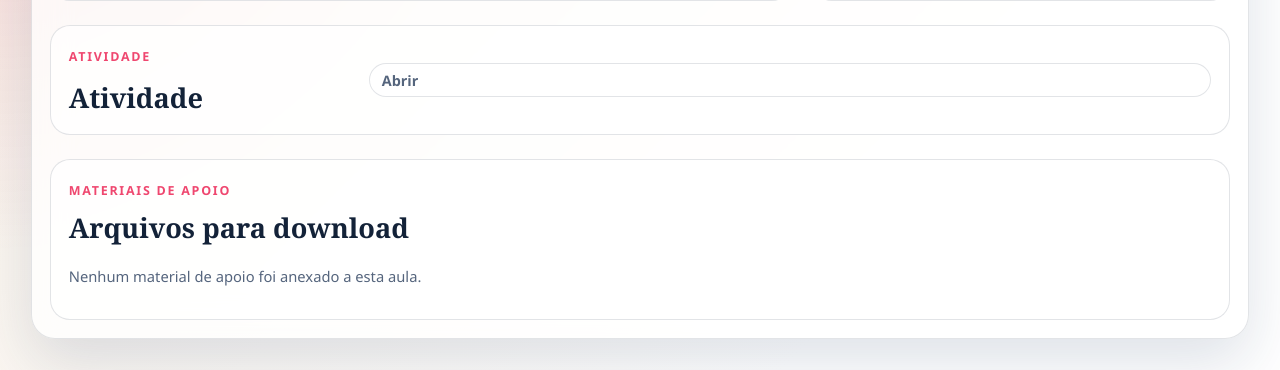
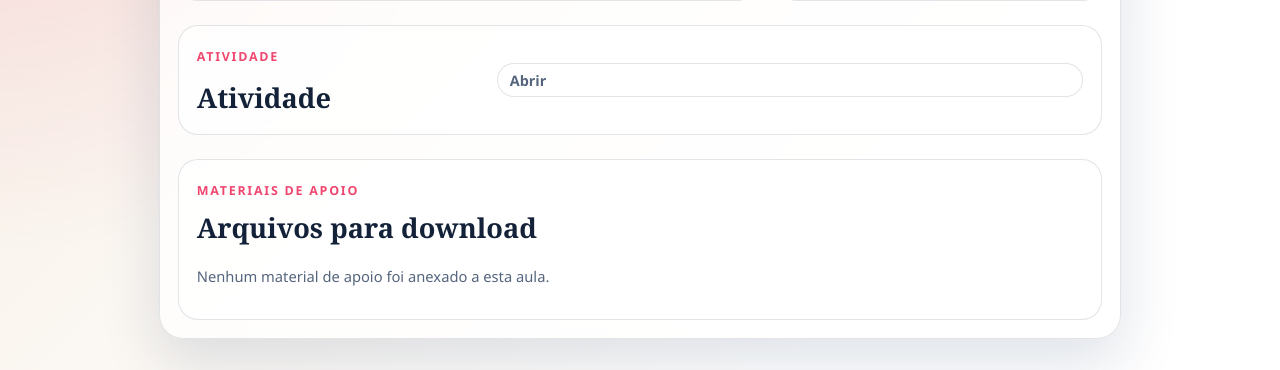
Before and after one commit to leandrolopesleal262016/wiseaulas, a PHP site: page / in a window 1280 px wide. Shown: the part 1060-1430 px from the top of the page. Run offline with PHP 8.4, Linux system fonts and the light colour scheme.

Commit message:
Reduce large-screen layout width

```diff
--- a/assets/styles.css
+++ b/assets/styles.css
@@ -40,8 +40,14 @@ iframe {
 .page-shell {
     width: 100%;
     max-width: none;
-    margin: 0;
+    margin: 0 auto;
     padding: clamp(16px, 2.4vw, 40px);
+}
+
+@media (min-width: 1200px) {
+    .page-shell {
+        width: 80%;
+    }
 }
 
 .topbar {
```
